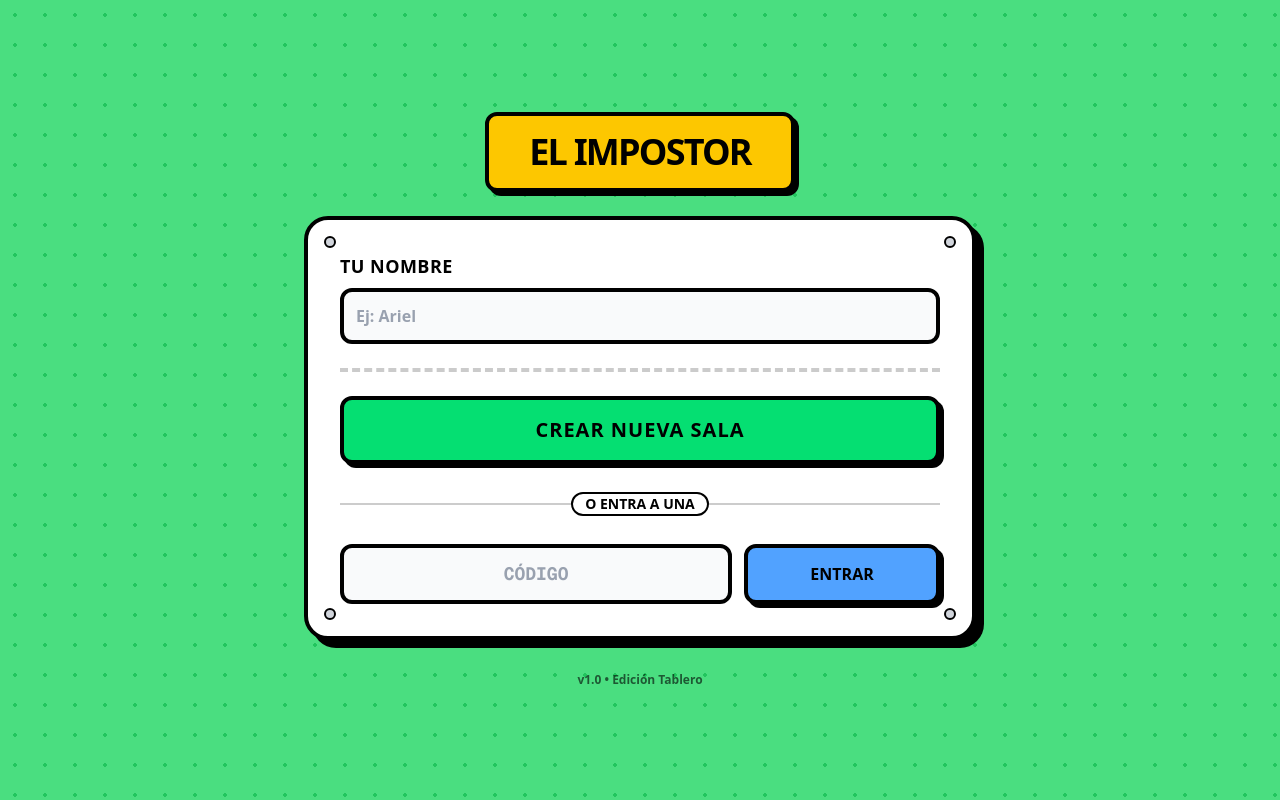
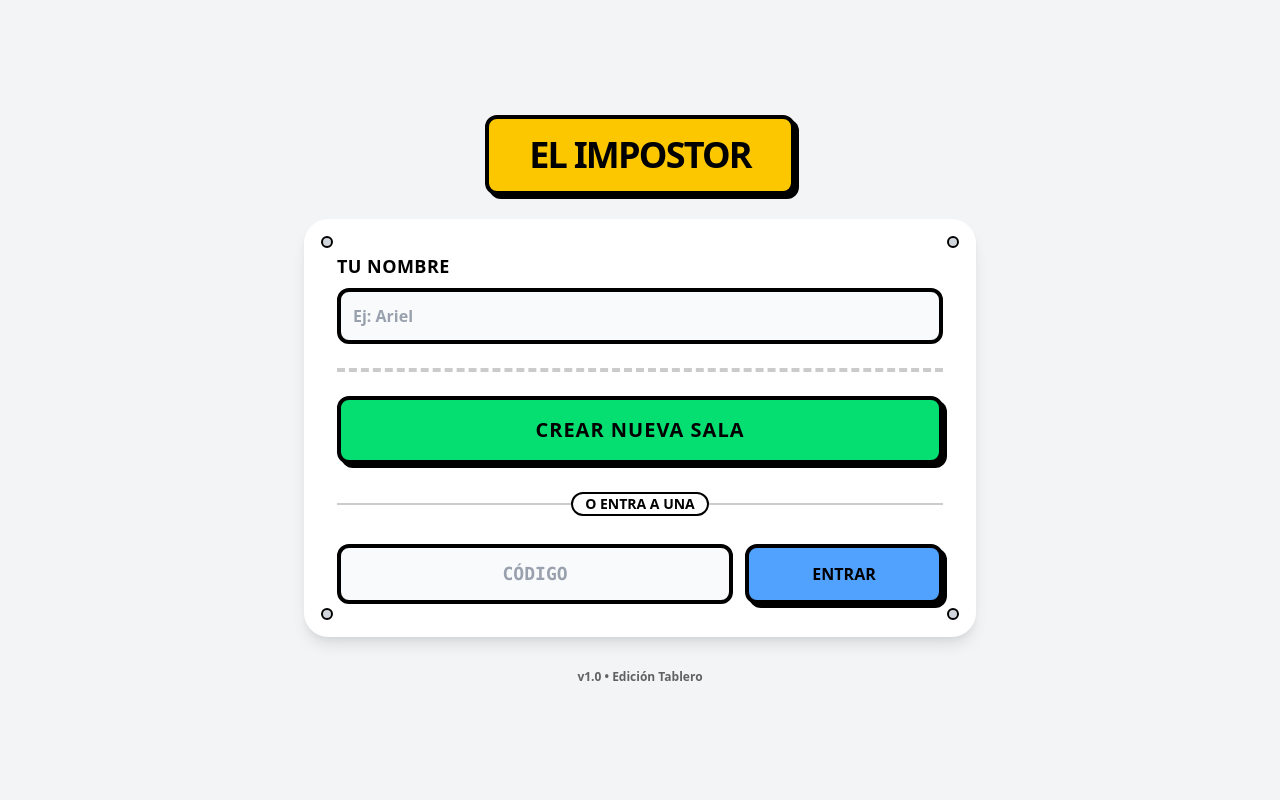
Before and after one commit to arielmartinelli/juego-impostor, a Next.js app: page / in a window 1280 px wide. Built offline with nearby package versions, Linux system fonts and the light colour scheme.

Commit message:
mejora 0,2

```diff
--- a/app/globals.css
+++ b/app/globals.css
@@ -1,61 +1,45 @@
 @import "tailwindcss";
 
 :root {
-  /* Colores del "Tablero" */
-  --background: #4ade80; /* Un verde estilo tapete de cartas o fieltro */
-  --foreground: #171717;
+  /* Fondo gris muy suave */
+  --background: #f3f4f6;
+  --foreground: #111827;
   --card-bg: #ffffff;
-  --border-color: #000000;
+  --border-color: #e5e7eb;
+  --primary: #6366f1; /* Índigo */
 }
 
 @theme inline {
   --color-background: var(--background);
   --color-foreground: var(--foreground);
-  --font-sans: var(--font-geist-sans);
-  --font-mono: var(--font-geist-mono);
+  --font-sans: system-ui, -apple-system, sans-serif;
 }
 
-/* Mantenemos el soporte para modo oscuro si lo deseas, pero para un juego
-   caricaturesco, suele ser mejor forzar colores vibrantes fijos.
-   He dejado esto comentado por si prefieres ignorar el modo oscuro del sistema. */
-/* @media (prefers-color-scheme: dark) {
-  :root {
-    --background: #0a0a0a;
-    --foreground: #ededed;
-  }
-}
-*/
-
 body {
-  background: var(--background);
+  background-color: var(--background);
   color: var(--foreground);
-  font-family: var(--font-sans), Arial, Helvetica, sans-serif;
-
-  /* Patrón de puntos para que parezca una mesa de juego */
-  background-image: radial-gradient(#22c55e 2px, transparent 2px);
-  background-size: 30px 30px;
+  font-family: var(--font-sans);
   min-height: 100vh;
-  overflow-x: hidden; /* Evitar scroll lateral */
+  /* Sin patrones, solo limpieza */
 }
 
-/* CLASES DE UTILIDAD PARA EL ESTILO "CARTOON" */
-
-/* El contenedor principal del juego (El Tablero) */
+/* Contenedor estilo "Tarjeta Flotante" */
 .game-board-container {
   background-color: var(--card-bg);
-  border: 4px solid var(--border-color); /* Borde negro grueso */
-  border-radius: 24px; /* Bordes muy redondos */
-  /* Sombra dura (sin blur) para efecto 3D caricatura */
-  box-shadow: 8px 8px 0px 0px rgba(0,0,0,1);
+  border: 1px solid white;
+  border-radius: 24px;
+  /* Sombra difusa y suave (Elevación) */
+  box-shadow:
+    0 10px 15px -3px rgba(0, 0, 0, 0.1),
+    0 4px 6px -2px rgba(0, 0, 0, 0.05);
 }
 
-/* Clase opcional para botones si quieres usarlos dentro de tu juego */
-.btn-cartoon {
-  border: 3px solid black;
-  box-shadow: 4px 4px 0px 0px black;
-  transition: all 0.1s;
+/* Elementos internos */
+button {
+  border-radius: 12px;
+  font-weight: 600;
+  transition: all 0.2s ease;
 }
-.btn-cartoon:active {
-  transform: translate(2px, 2px);
-  box-shadow: 2px 2px 0px 0px black;
+button:active {
+  transform: scale(0.98);
 }
```
